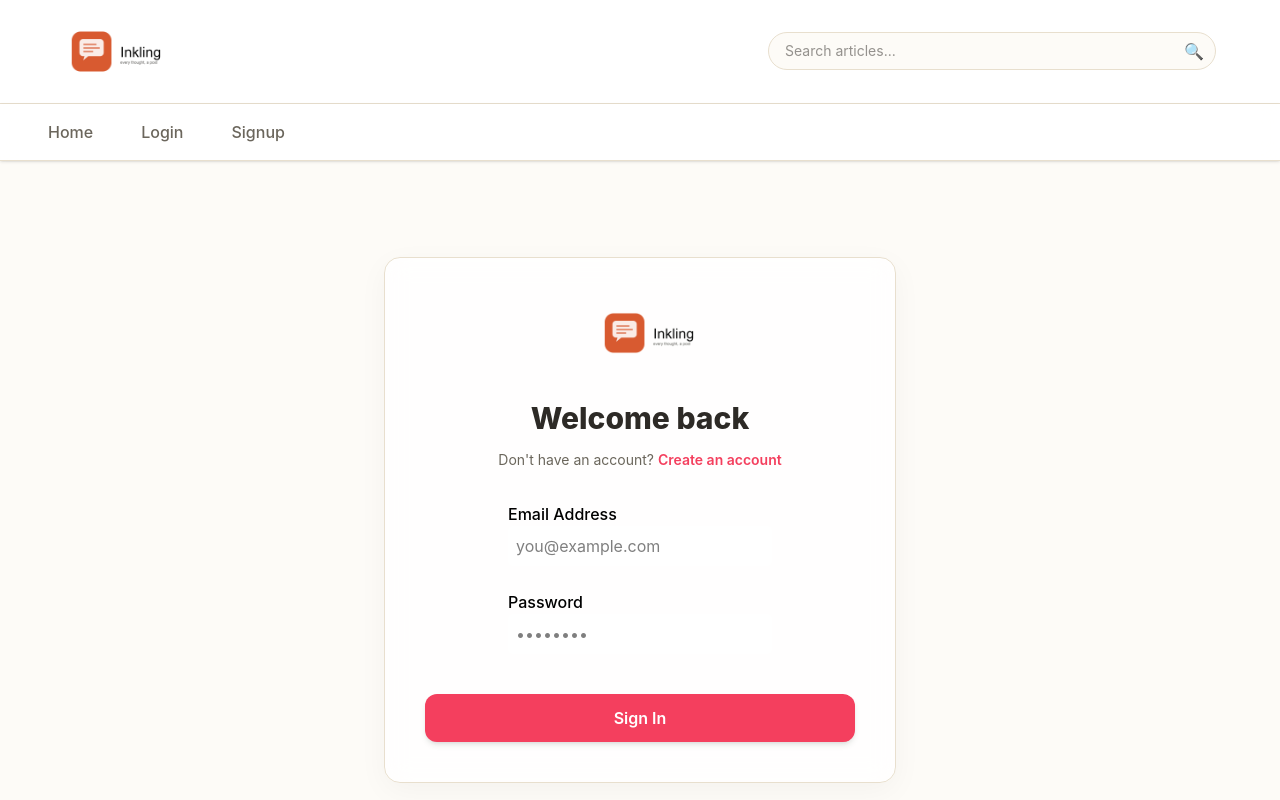
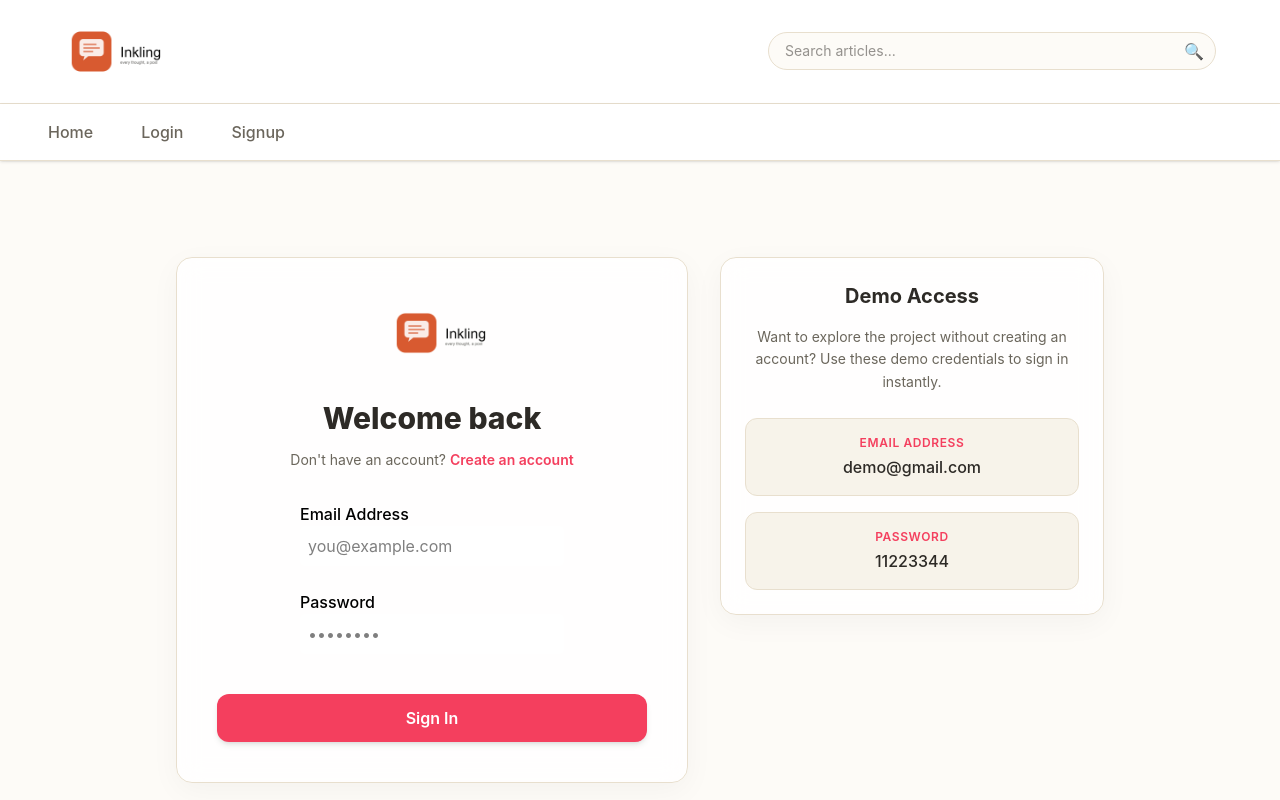
Before and after one commit to AmanUllah-99/BlogApp, a React (Vite) app: page /login in a window 1280 px wide. Shown: the top 800 px of the page. Built offline with nearby package versions, Linux system fonts and the light colour scheme; no server answers.

Commit message:
adding gmail and password for user demo

```diff
--- a/src/components/Login.jsx
+++ b/src/components/Login.jsx
@@ -44,8 +44,9 @@ function Login() {
 
 
     return (
-        <div className='flex items-center justify-center w-full py-16 px-4'>
-            <div className={`mx-auto w-full max-w-lg bg-white/80 backdrop-blur-md rounded-2xl p-8 sm:p-10 border border-[var(--color-cream-200)] shadow-[0_8px_30px_rgb(0,0,0,0.04)]`}>
+        <div className='flex flex-col lg:flex-row items-center lg:items-start justify-center w-full py-16 px-4 gap-8 max-w-6xl mx-auto'>
+            {/* Login Form Box */}
+            <div className={`w-full max-w-lg bg-white/80 backdrop-blur-md rounded-2xl p-8 sm:p-10 border border-[var(--color-cream-200)] shadow-[0_8px_30px_rgb(0,0,0,0.04)]`}>
                 <div className="mb-8 flex justify-center">
                     <span className="inline-block">
                         <Logo width="150px" />
@@ -102,6 +103,24 @@ function Login() {
                     </div>
                 </form>
             </div>
+
+            {/* Demo Credentials Box */}
+            <div className="w-full max-w-sm bg-white/80 backdrop-blur-md rounded-2xl p-6 border border-[var(--color-cream-200)] shadow-[0_8px_30px_rgb(0,0,0,0.04)] lg:mt-0">
+                <h3 className="text-xl font-bold text-[var(--text-primary)] mb-4">Demo Access</h3>
+                <p className="text-sm text-[var(--text-secondary)] mb-6 leading-relaxed">
+                    Want to explore the project without creating an account? Use these demo credentials to sign in instantly.
+                </p>
+                <div className="space-y-4">
+                    <div className="bg-[var(--color-cream-100)] p-4 rounded-xl border border-[var(--color-cream-200)] transition-all hover:shadow-md">
+                        <span className="text-xs font-semibold text-[var(--accent-primary)] uppercase tracking-wider block mb-1">Email Address</span>
+                        <span className="text-[var(--text-primary)] font-medium select-all">demo@gmail.com</span>
+                    </div>
+                    <div className="bg-[var(--color-cream-100)] p-4 rounded-xl border border-[var(--color-cream-200)] transition-all hover:shadow-md">
+                        <span className="text-xs font-semibold text-[var(--accent-primary)] uppercase tracking-wider block mb-1">Password</span>
+                        <span className="text-[var(--text-primary)] font-medium select-all">11223344</span>
+                    </div>
+                </div>
+            </div>
         </div>
     )
 }
```
